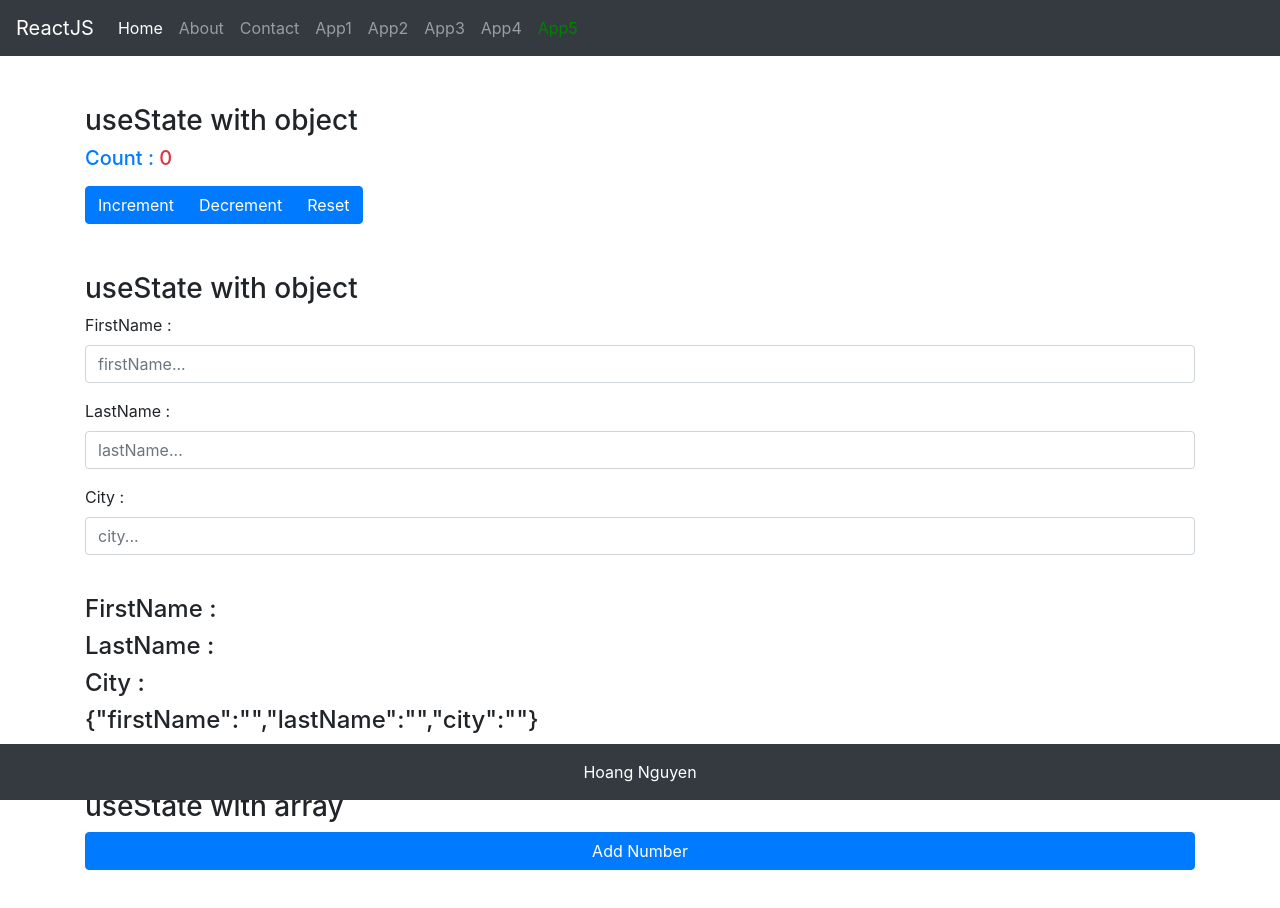
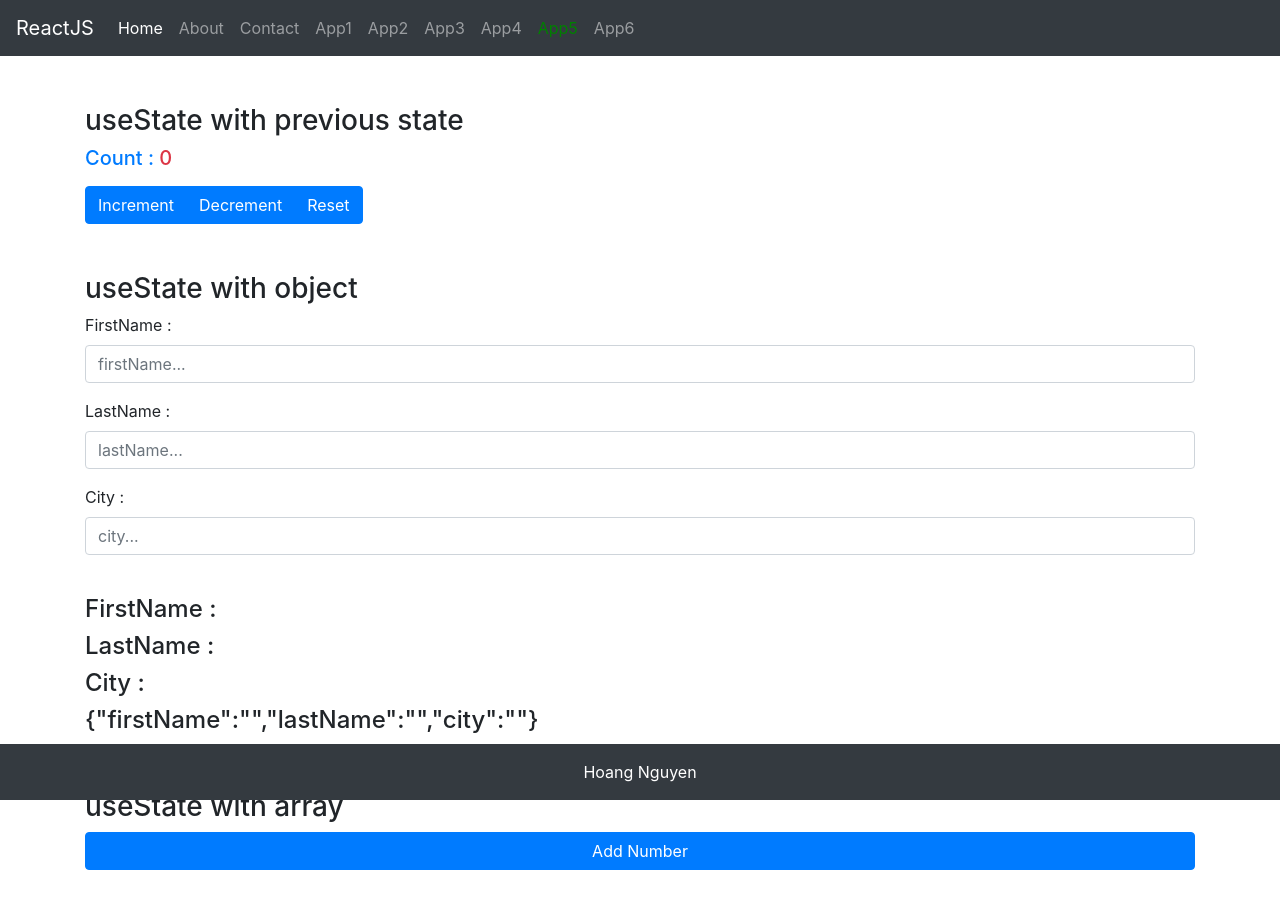
Before and after one commit to WDI-Blog/ReactJS-App, a React (Create React App) app: page /app5 in a window 1280 px wide. Shown: the top 908 px of the page. Built offline with nearby package versions, Linux system fonts and the light colour scheme.

Commit message:
Commit number 6 - Add ReactJS Hooks 2 - 6/7/2020

```diff
--- a/src/components/App5/index.jsx
+++ b/src/components/App5/index.jsx
@@ -8,7 +8,7 @@ export default function App5() {
     <div className="container mt-5">
       <div className="row">
         <div className="col-md-12">
-          <h3>useState with object</h3>
+          <h3>useState with previous state</h3>
           <HookCounterOne />
         </div>
         <div className="col-md-12 mt-5">
--- /dev/null
+++ b/src/components/App6/PostList.jsx
@@ -0,0 +1,23 @@
+import React from "react";
+import PropTypes from "prop-types";
+
+PostList.propTypes = {
+  posts: PropTypes.array,
+};
+PostList.defaultProps = {
+  posts: [],
+};
+
+function PostList(props) {
+  const { posts } = props;
+
+  return (
+    <ul>
+      {posts.map((post) => (
+        <li key={post.id}>{post.title}</li>
+      ))}
+    </ul>
+  );
+}
+
+export default PostList;
--- /dev/null
+++ b/src/components/App6/index.jsx
@@ -0,0 +1,37 @@
+import React, { useState, useEffect } from "react";
+import PostList from "./PostList";
+
+function App6() {
+  const [postList, setPostList] = useState([]);
+
+  useEffect(() => {
+    async function fetchPostList() {
+      try {
+        const requestUrl =
+          "http://js-post-api.herokuapp.com/api/posts?_limit=10&_page=1";
+        const response = await fetch(requestUrl);
+        const responseJSON = await response.json();
+        console.log({ responseJSON });
+        const { data } = responseJSON;
+        setPostList(data);
+      } catch (error) {
+        console.log("Failed to fetch post list", error.message);
+      }
+    }
+    console.log("POST list effect");
+    fetchPostList();
+  }, []);
+
+  useEffect(() => {
+    console.log("TODO list effect");
+  });
+
+  return (
+    <div>
+      <h1>ReactJS Hooks</h1>
+      <PostList posts={postList} />
+    </div>
+  );
+}
+
+export default App6;
--- a/src/components/layout/Header.jsx
+++ b/src/components/layout/Header.jsx
@@ -14,6 +14,7 @@ import App2 from "./../App2";
 import App3 from "./../App3";
 import App4 from "./../App4";
 import App5 from "./../App5";
+import App6 from "./../App6";
 import "./../../App.css";
 import NotFound from "./../NotFound";
 
@@ -107,6 +108,16 @@ function Header() {
                 App5
               </NavLink>
             </li>
+            <li className="nav-item">
+              <NavLink
+                exact
+                className="nav-link"
+                activeClassName="activeLink"
+                to="/app6"
+              >
+                App6
+              </NavLink>
+            </li>
           </ul>
         </div>
       </nav>
@@ -119,6 +130,7 @@ function Header() {
         <Route exact path="/app3" component={App3} />
         <Route exact path="/app4" component={App4} />
         <Route exact path="/app5" component={App5} />
+        <Route exact path="/app6" component={App6} />
         <Route component={NotFound} />
       </Switch>
     </Router>
```
Also changed, not shown: 13 other files (tests, documents, lock files or other folders).
